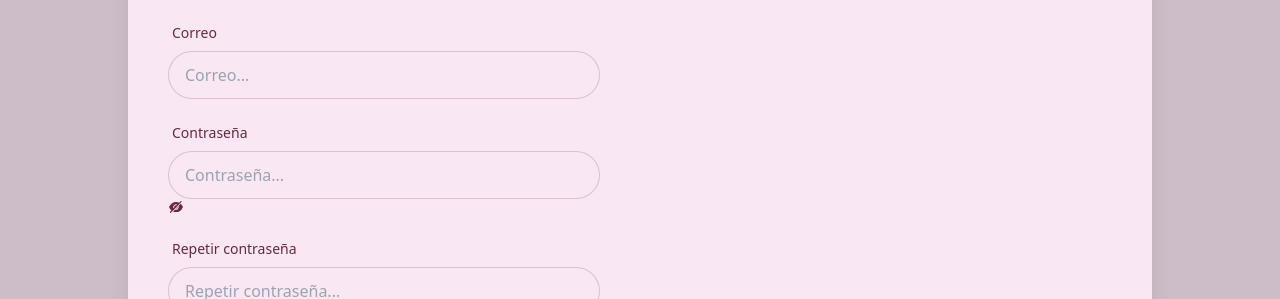
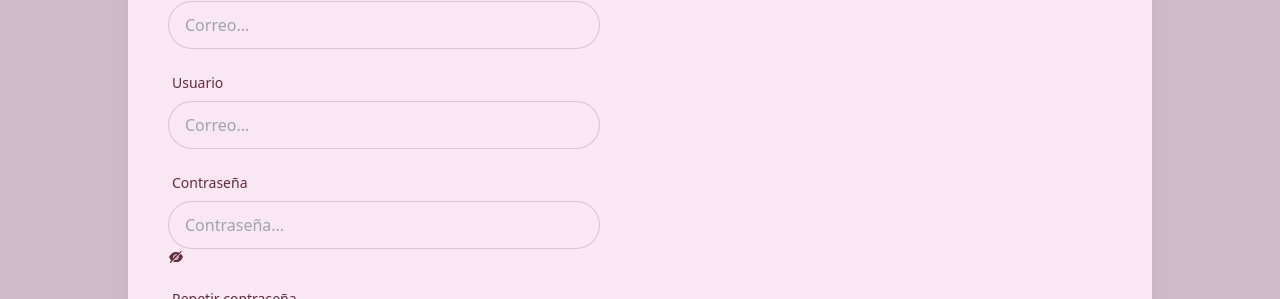
Before and after one commit to Adolfopgv/Laxart, a React (Vite) app in the folder frontend/: page /register in a window 1280 px wide. Shown: the part 287-586 px from the top of the page. Built offline with nearby package versions, Linux system fonts and the light colour scheme; no server answers.

Commit message:
arreglado algo en register (login no funciona en portatil)

```diff
--- a/frontend/src/components/NavbarLoggedIn.jsx
+++ b/frontend/src/components/NavbarLoggedIn.jsx
@@ -114,7 +114,7 @@ export default function Navbar() {
               <a>Configuración</a>
             </li>
             <li>
-              <button onClick={logoutUser}>Cerrar sesión</button>
+              <button className="btn btn-primary mt-2" onClick={logoutUser}>Cerrar sesión</button>
             </li>
           </ul>
         </div>
--- a/frontend/src/pages/Register.jsx
+++ b/frontend/src/pages/Register.jsx
@@ -80,6 +80,22 @@ export default function Register() {
                     <div className="form-control w-full mt-4">
                       <label className="label">
                         <span className="label-text text-base-content">
+                          Usuario
+                        </span>
+                      </label>
+                      <input
+                        className="input input-bordered w-full "
+                        type="text"
+                        placeholder="Correo..."
+                        value={data.username}
+                        onChange={(e) =>
+                          setData({ ...data, username: e.target.value })
+                        }
+                      />
+                    </div>
+                    <div className="form-control w-full mt-4">
+                      <label className="label">
+                        <span className="label-text text-base-content">
                           Contraseña
                         </span>
                       </label>
```
